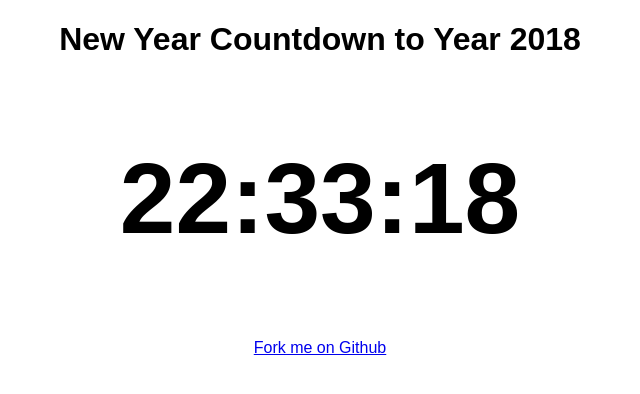
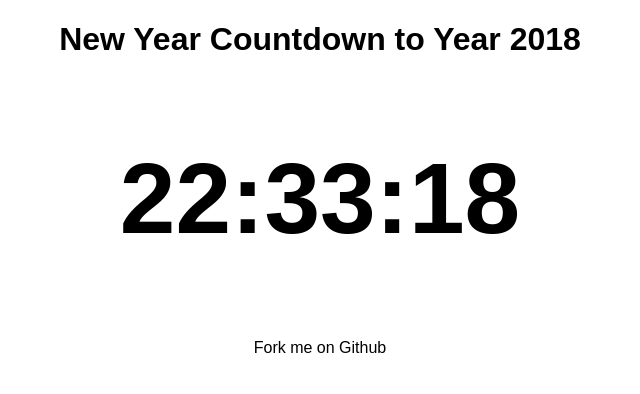
Before and after one commit to Gurenax/react-new-year-countdown, a React (Create React App) app: page / in a window 1280 px wide. Shown: the top 394 px of the page, without its empty margins (320-960 px from the left). Built offline with nearby package versions, Linux system fonts and the light colour scheme.

Commit message:
Add style for github link

```diff
--- a/src/App.css
+++ b/src/App.css
@@ -6,6 +6,13 @@ h2 {
   font-size: 100px;
 }
 
+a {
+  text-decoration: none;
+  color: black;
+}
+a:hover{
+  color: dodgerblue;
+}
 /*
 .App-logo {
   animation: App-logo-spin infinite 20s linear;
```
